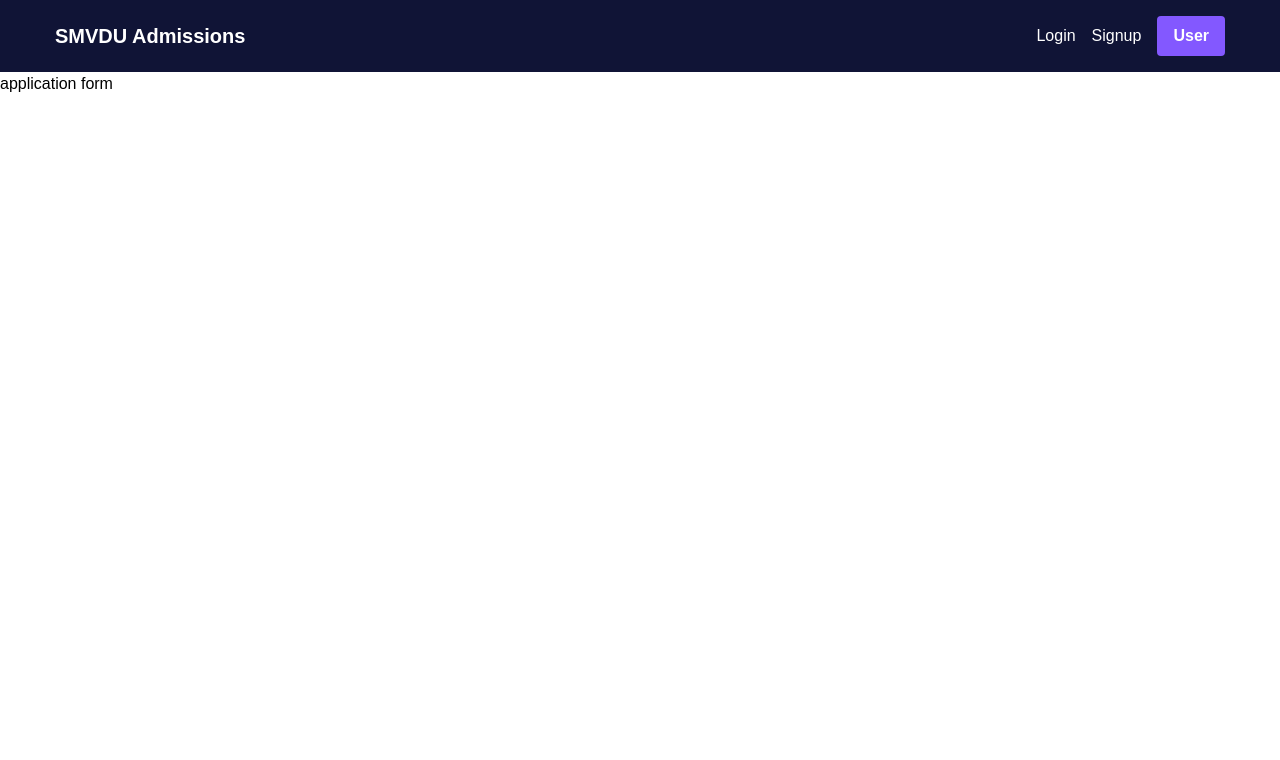
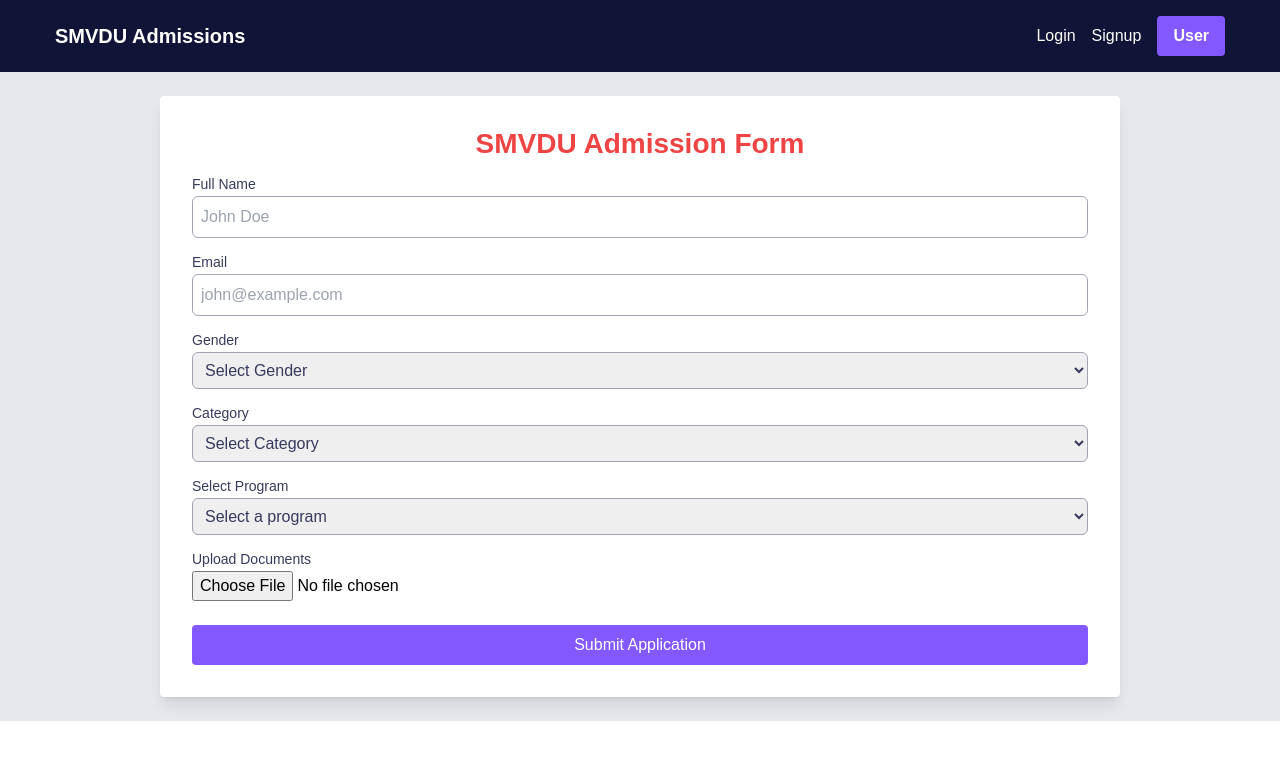
Before and after one commit to shagunZ/Lead-Management, a React (Create React App) app: page /Form in a window 1280 px wide. Shown: the top 760 px of the page. Built offline with nearby package versions, Linux system fonts and the light colour scheme; no server answers.

Commit message:
database connect

```diff
--- a/src/components/Form/Form.js
+++ b/src/components/Form/Form.js
@@ -1,11 +1,127 @@
-import React from 'react'
+import React, { useState } from 'react'
 import Header from '../Header'
 
 const Form = () => {
+  const [user, setUser] = useState(
+    {
+        Name: '', Email: '', Gender: '', Category: '', Program: '',
+    }
+  );
+
+  let name, value
+  console.log(user)
+  const data = (e) =>
+  {
+    name = e.target.name;
+    value = e.target.value;
+    setUser({...user, [name]: value})
+  }
+
+  const getdata = (e) =>
+  {
+    const {Name, Email, Gender, Category, Program} = user;
+    e.preventDefault();
+    const options = {
+      method: 'POST',
+      headers: {
+        'Content-Type': 'application/json'
+      },
+      body: JSON.stringify({
+          Name, Email, Gender, Category, Program
+      })
+    }
+    const res = fetch('https://lead-management-36cec-default-rtdb.firebaseio.com/UserData.json',options)
+    if(res)
+    {
+      alert("Application Submitted")
+    }
+    else
+    {
+      alert("Error occured")
+    }
+  }
+
   return (
     <div className='w-full'>
       <Header/>
-      application form
+      <div className=" py-6 flex items-center justify-center bg-jacarta-100">
+      <div className="bg-white p-8 rounded shadow-lg md:w-3/4 sm:w-96">
+        <h2 className=" text-red text-2xl font-semibold mb-4 text-center">SMVDU Admission Form</h2>
+
+        <form method='POST' action='' id='admissionForm'>
+          <div className="mb-4">
+            <label className="block text-sm font-medium text-jacarta-600">Full Name</label>
+            <input
+              type="text"
+              name='Name'
+              className="mt-1 p-2 w-full border border-jacarta-300 outline-none rounded-md"
+              placeholder="John Doe"
+              value={user.Name}
+              onChange={data}
+              required
+            />
+          </div>
+
+          <div className="mb-4">
+            <label className="block text-sm font-medium text-jacarta-600">Email</label>
+            <input
+              type="email"
+              name='Email'
+              className=" mt-1 p-2 w-full outline-none border border-jacarta-300 rounded-md"
+              placeholder="john@example.com"
+              value={user.Email}
+              onChange={data}
+              required
+            />
+          </div>
+
+          <div className="mb-4">
+            <label className="block text-sm font-medium text-jacarta-600">Gender</label>
+            <select name='Gender' value={user.Gender} onChange={data} className="mt-1 p-2 w-full border rounded-md border-jacarta-300 text-jacarta-600 outline-none" required>
+              <option selected>Select Gender</option>
+              <option >Male</option>
+              <option >Female</option>
+              <option >Others</option>
+            </select>
+          </div>
+
+          <div className="mb-4">
+            <label className="block text-sm font-medium text-jacarta-600">Category</label>
+            <select name='Category' value={user.Category} onChange={data} className="mt-1 p-2 w-full border rounded-md border-jacarta-300 text-jacarta-600 outline-none" required>
+              <option  selected>Select Category</option>
+              <option >General</option>
+              <option >EWS</option>
+              <option >OBC</option>
+              <option >SC</option>
+              <option >ST</option>
+            </select>
+          </div>
+          <div className="mb-4">
+            <label className="block text-sm font-medium text-jacarta-600">Select Program</label>
+            <select name='Program' value={user.Program} onChange={data} className="mt-1 p-2 w-full border rounded-md border-jacarta-300 text-jacarta-600 outline-none" required>
+              <option selected>Select a program</option>
+              <option >Computer Science</option>
+              <option >Engineering</option>
+              <option >Business Administration</option>
+            </select>
+          </div>
+          <div className="mb-4">
+            <label className="block text-sm font-medium text-jacarta-600">Upload Documents</label>
+            <input name='document' value={user.document} onChange={data} type="file" className="mt-1 w-full" accept=".pdf,.docx,.jpg,.png"  />
+          </div>
+          <div className="mt-6">
+            <button
+              type="submit"
+              className="w-full bg-accent text-white p-2 rounded hover:bg-accent-dark transition duration-300"
+              onClick={getdata}
+            >
+              Submit Application
+            </button>
+          </div>
+        </form>
+
+      </div>
+    </div>
     </div>
   )
 }
--- a/src/firebase.js
+++ b/src/firebase.js
@@ -4,6 +4,7 @@
 const firebaseConfig = {
   apiKey: "AIzaSyCbOfS69rwxEz9AASnh_PQyHlHcZRcs0-E",
   authDomain: "lead-management-36cec.firebaseapp.com",
+  databaseURL: "https://lead-management-36cec-default-rtdb.firebaseio.com",
   projectId: "lead-management-36cec",
   storageBucket: "lead-management-36cec.appspot.com",
   messagingSenderId: "854412744116",
```
